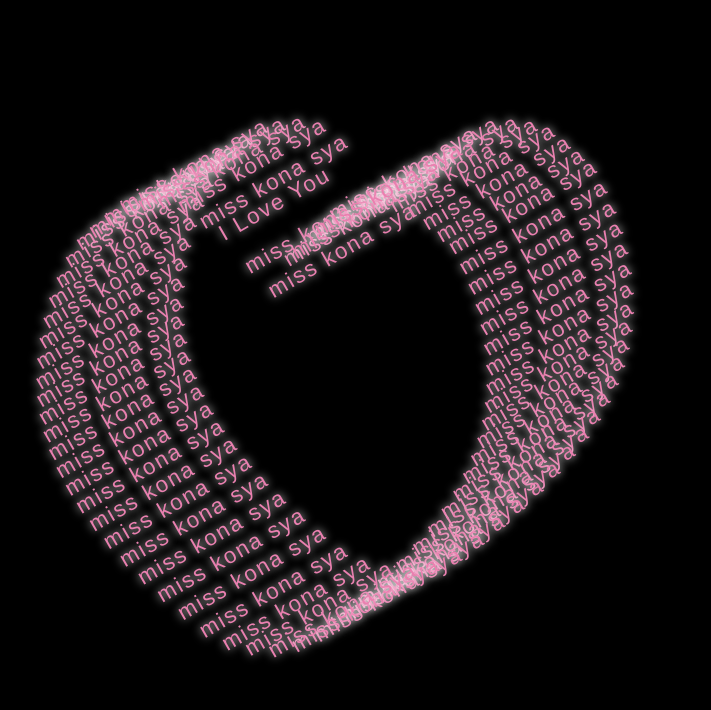
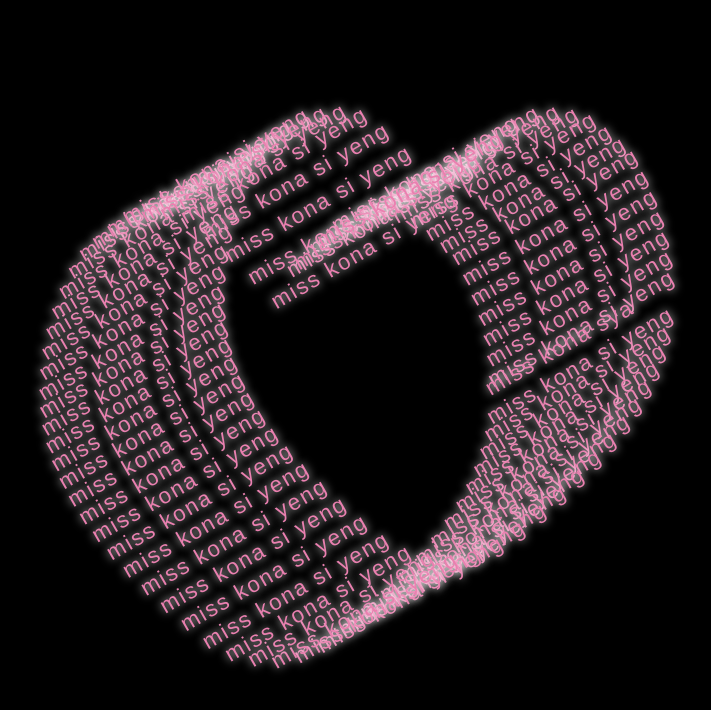
Before and after one commit to hjounk/hart, a plain HTML site: page index.html in a window 1280 px wide. Shown: the whole page, without its empty margins (389-1100 px from the left). Drawn offline with Linux system fonts and the light colour scheme.

Commit message:
Update index.html

```diff
--- a/index.html
+++ b/index.html
@@ -11,7 +11,142 @@
     <div class="love_horizontal">
      <div class="love_vertical">
       <div class="love_word">
-       miss kona sya
+       miss kona si yeng
+      </div>
+     </div>
+    </div>
+   </div>
+   <div class="love">
+    <div class="love_horizontal">
+     <div class="love_vertical">
+      <div class="love_word">
+      miss kona si yeng
+      </div>
+     </div>
+    </div>
+   </div>
+   <div class="love">
+    <div class="love_horizontal">
+     <div class="love_vertical">
+      <div class="love_word">
+       miss kona si yeng
+      </div>
+     </div>
+    </div>
+   </div>
+   <div class="love">
+    <div class="love_horizontal">
+     <div class="love_vertical">
+      <div class="love_word">
+       miss kona si yeng
+      </div>
+     </div>
+    </div>
+   </div>
+   <div class="love">
+    <div class="love_horizontal">
+     <div class="love_vertical">
+      <div class="love_word">
+      miss kona si yeng
+      </div>
+     </div>
+    </div>
+   </div>
+   <div class="love">
+    <div class="love_horizontal">
+     <div class="love_vertical">
+      <div class="love_word">
+       miss kona si yeng
+      </div>
+     </div>
+    </div>
+   </div>
+   <div class="love">
+    <div class="love_horizontal">
+     <div class="love_vertical">
+      <div class="love_word">
+       miss kona si yeng
+      </div>
+     </div>
+    </div>
+   </div>
+   <div class="love">
+    <div class="love_horizontal">
+     <div class="love_vertical">
+      <div class="love_word">
+       miss kona si yeng
+      </div>
+     </div>
+    </div>
+   </div>
+   <div class="love">
+    <div class="love_horizontal">
+     <div class="love_vertical">
+      <div class="love_word">
+      miss kona si yeng
+      </div>
+     </div>
+    </div>
+   </div>
+   <div class="love">
+    <div class="love_horizontal">
+     <div class="love_vertical">
+      <div class="love_word">
+     miss kona si yeng
+      </div>
+     </div>
+    </div>
+   </div>
+   <div class="love">
+    <div class="love_horizontal">
+     <div class="love_vertical">
+      <div class="love_word">
+      miss kona si yeng
+      </div>
+     </div>
+    </div>
+   </div>
+   <div class="love">
+    <div class="love_horizontal">
+     <div class="love_vertical">
+      <div class="love_word">
+     miss kona si yeng
+      </div>
+     </div>
+    </div>
+   </div>
+   <div class="love">
+    <div class="love_horizontal">
+     <div class="love_vertical">
+      <div class="love_word">
+      miss kona si yeng
+      </div>
+     </div>
+    </div>
+   </div>
+   <div class="love">
+    <div class="love_horizontal">
+     <div class="love_vertical">
+      <div class="love_word">
+       miss kona si yeng
+      </div>
+     </div>
+    </div>
+   </div>
+   <div class="love">
+    <div class="love_horizontal">
+     <div class="love_vertical">
+      <div class="love_word">
+       miss kona si yeng
+      </div>
+     </div>
+    </div>
+   </div>
+   <div class="love">
+    <div class="love_horizontal">
+     <div class="love_vertical">
+      <div class="love_word">
+      miss kona si yeng
       </div>
      </div>
     </div>
@@ -29,7 +164,7 @@
     <div class="love_horizontal">
      <div class="love_vertical">
       <div class="love_word">
-       miss kona sya
+     miss kona si yeng
       </div>
      </div>
     </div>
@@ -38,7 +173,7 @@
     <div class="love_horizontal">
      <div class="love_vertical">
       <div class="love_word">
-       miss kona sya
+  miss kona si yeng
       </div>
      </div>
     </div>
@@ -47,7 +182,7 @@
     <div class="love_horizontal">
      <div class="love_vertical">
       <div class="love_word">
-       miss kona sya
+      miss kona si yeng
       </div>
      </div>
     </div>
@@ -56,7 +191,7 @@
     <div class="love_horizontal">
      <div class="love_vertical">
       <div class="love_word">
-       miss kona sya
+      miss kona si yeng
       </div>
      </div>
     </div>
@@ -65,7 +200,7 @@
     <div class="love_horizontal">
      <div class="love_vertical">
       <div class="love_word">
-       miss kona sya
+       miss kona si yeng
       </div>
      </div>
     </div>
@@ -74,7 +209,7 @@
     <div class="love_horizontal">
      <div class="love_vertical">
       <div class="love_word">
-       miss kona sya
+      miss kona si yeng
       </div>
      </div>
     </div>
@@ -83,7 +218,7 @@
     <div class="love_horizontal">
      <div class="love_vertical">
       <div class="love_word">
-       miss kona sya
+       miss kona si yeng
       </div>
      </div>
     </div>
@@ -92,7 +227,7 @@
     <div class="love_horizontal">
      <div class="love_vertical">
       <div class="love_word">
-      miss kona sya
+    miss kona si yeng
       </div>
      </div>
     </div>
@@ -101,7 +236,7 @@
     <div class="love_horizontal">
      <div class="love_vertical">
       <div class="love_word">
-       miss kona sya
+       miss kona si yeng
       </div>
      </div>
     </div>
@@ -110,7 +245,7 @@
     <div class="love_horizontal">
      <div class="love_vertical">
       <div class="love_word">
-       miss kona sya
+      miss kona si yeng
       </div>
      </div>
     </div>
@@ -119,7 +254,7 @@
     <div class="love_horizontal">
      <div class="love_vertical">
       <div class="love_word">
-       miss kona sya
+      miss kona si yeng
       </div>
      </div>
     </div>
@@ -128,7 +263,7 @@
     <div class="love_horizontal">
      <div class="love_vertical">
       <div class="love_word">
-       miss kona sya
+      miss kona si yeng
       </div>
      </div>
     </div>
@@ -137,7 +272,7 @@
     <div class="love_horizontal">
      <div class="love_vertical">
       <div class="love_word">
-       miss kona sya
+      miss kona si yeng
       </div>
      </div>
     </div>
@@ -146,7 +281,7 @@
     <div class="love_horizontal">
      <div class="love_vertical">
       <div class="love_word">
-       miss kona sya
+      miss kona si yeng
       </div>
      </div>
     </div>
@@ -155,7 +290,7 @@
     <div class="love_horizontal">
      <div class="love_vertical">
       <div class="love_word">
-       miss kona sya
+     miss kona si yeng
       </div>
      </div>
     </div>
@@ -164,7 +299,7 @@
     <div class="love_horizontal">
      <div class="love_vertical">
       <div class="love_word">
-       miss kona sya
+     miss kona si yeng
       </div>
      </div>
     </div>
@@ -173,7 +308,7 @@
     <div class="love_horizontal">
      <div class="love_vertical">
       <div class="love_word">
-       miss kona sya
+    miss kona si yeng
       </div>
      </div>
     </div>
@@ -182,7 +317,7 @@
     <div class="love_horizontal">
      <div class="love_vertical">
       <div class="love_word">
-       miss kona sya
+      miss kona si yeng
       </div>
      </div>
     </div>
@@ -191,7 +326,7 @@
     <div class="love_horizontal">
      <div class="love_vertical">
       <div class="love_word">
-       miss kona sya
+       miss kona si yeng
       </div>
      </div>
     </div>
@@ -200,7 +335,7 @@
     <div class="love_horizontal">
      <div class="love_vertical">
       <div class="love_word">
-       miss kona sya
+     miss kona si yeng
       </div>
      </div>
     </div>
@@ -209,7 +344,7 @@
     <div class="love_horizontal">
      <div class="love_vertical">
       <div class="love_word">
-       miss kona sya
+     miss kona si yeng
       </div>
      </div>
     </div>
@@ -218,7 +353,7 @@
     <div class="love_horizontal">
      <div class="love_vertical">
       <div class="love_word">
-       miss kona sya
+     miss kona si yeng
       </div>
      </div>
     </div>
@@ -227,7 +362,7 @@
     <div class="love_horizontal">
      <div class="love_vertical">
       <div class="love_word">
-       miss kona sya
+miss kona si yeng
       </div>
      </div>
     </div>
@@ -236,7 +371,7 @@
     <div class="love_horizontal">
      <div class="love_vertical">
       <div class="love_word">
-       miss kona sya
+    miss kona si yeng
       </div>
      </div>
     </div>
@@ -245,7 +380,7 @@
     <div class="love_horizontal">
      <div class="love_vertical">
       <div class="love_word">
-       miss kona sya
+     miss kona si yeng
       </div>
      </div>
     </div>
@@ -254,7 +389,7 @@
     <div class="love_horizontal">
      <div class="love_vertical">
       <div class="love_word">
-      miss kona sya
+    miss kona si yeng
       </div>
      </div>
     </div>
@@ -263,7 +398,7 @@
     <div class="love_horizontal">
      <div class="love_vertical">
       <div class="love_word">
-      miss kona sya
+   miss kona si yeng
       </div>
      </div>
     </div>
@@ -272,7 +407,7 @@
     <div class="love_horizontal">
      <div class="love_vertical">
       <div class="love_word">
-      miss kona sya
+miss kona si yeng
       </div>
      </div>
     </div>
@@ -281,7 +416,7 @@
     <div class="love_horizontal">
      <div class="love_vertical">
       <div class="love_word">
-       miss kona sya
+     miss kona si yeng
       </div>
      </div>
     </div>
@@ -290,7 +425,7 @@
     <div class="love_horizontal">
      <div class="love_vertical">
       <div class="love_word">
-       miss kona sya
+miss kona si yeng
       </div>
      </div>
     </div>
@@ -299,7 +434,7 @@
     <div class="love_horizontal">
      <div class="love_vertical">
       <div class="love_word">
-       miss kona sya
+      miss kona si yeng
       </div>
      </div>
     </div>
@@ -308,7 +443,7 @@
     <div class="love_horizontal">
      <div class="love_vertical">
       <div class="love_word">
-      miss kona sya
+   miss kona si yeng
       </div>
      </div>
     </div>
@@ -317,7 +452,7 @@
     <div class="love_horizontal">
      <div class="love_vertical">
       <div class="love_word">
-       miss kona sya
+     miss kona si yeng
       </div>
      </div>
     </div>
@@ -326,7 +461,7 @@
     <div class="love_horizontal">
      <div class="love_vertical">
       <div class="love_word">
-       miss kona sya
+       miss kona si yeng
       </div>
      </div>
     </div>
@@ -335,7 +470,7 @@
     <div class="love_horizontal">
      <div class="love_vertical">
       <div class="love_word">
-       miss kona sya
+miss kona si yeng
       </div>
      </div>
     </div>
@@ -344,7 +479,7 @@
     <div class="love_horizontal">
      <div class="love_vertical">
       <div class="love_word">
-      miss kona sya
+      miss kona si yeng
       </div>
      </div>
     </div>
@@ -353,7 +488,7 @@
     <div class="love_horizontal">
      <div class="love_vertical">
       <div class="love_word">
-       miss kona sya
+       miss kona si yeng
       </div>
      </div>
     </div>
@@ -362,7 +497,7 @@
     <div class="love_horizontal">
      <div class="love_vertical">
       <div class="love_word">
-       miss kona sya
+       miss kona si yeng
       </div>
      </div>
     </div>
@@ -371,7 +506,7 @@
     <div class="love_horizontal">
      <div class="love_vertical">
       <div class="love_word">
-       miss kona sya
+miss kona si yeng
       </div>
      </div>
     </div>
@@ -380,7 +515,7 @@
     <div class="love_horizontal">
      <div class="love_vertical">
       <div class="love_word">
-       miss kona sya
+      miss kona si yeng
       </div>
      </div>
     </div>
@@ -389,7 +524,7 @@
     <div class="love_horizontal">
      <div class="love_vertical">
       <div class="love_word">
-       miss kona sya
+      miss kona si yeng
       </div>
      </div>
     </div>
@@ -398,7 +533,7 @@
     <div class="love_horizontal">
      <div class="love_vertical">
       <div class="love_word">
-       miss kona sya
+      miss kona si yeng
       </div>
      </div>
     </div>
@@ -407,7 +542,7 @@
     <div class="love_horizontal">
      <div class="love_vertical">
       <div class="love_word">
-       miss kona sya
+miss kona si yeng
       </div>
      </div>
     </div>
@@ -416,7 +551,7 @@
     <div class="love_horizontal">
      <div class="love_vertical">
       <div class="love_word">
-       miss kona sya
+     miss kona si yeng
       </div>
      </div>
     </div>
@@ -425,7 +560,7 @@
     <div class="love_horizontal">
      <div class="love_vertical">
       <div class="love_word">
-       miss kona sya
+     miss kona si yeng
       </div>
      </div>
     </div>
@@ -434,7 +569,7 @@
     <div class="love_horizontal">
      <div class="love_vertical">
       <div class="love_word">
-       miss kona sya
+ miss kona si yeng
       </div>
      </div>
     </div>
@@ -443,7 +578,7 @@
     <div class="love_horizontal">
      <div class="love_vertical">
       <div class="love_word">
-       miss kona sya
+       miss kona si yeng
       </div>
      </div>
     </div>
@@ -452,7 +587,7 @@
     <div class="love_horizontal">
      <div class="love_vertical">
       <div class="love_word">
-       miss kona sya
+       miss kona si yeng
       </div>
      </div>
     </div>
@@ -461,7 +596,7 @@
     <div class="love_horizontal">
      <div class="love_vertical">
       <div class="love_word">
-       miss kona sya
+      miss kona si yeng
       </div>
      </div>
     </div>
@@ -470,7 +605,7 @@
     <div class="love_horizontal">
      <div class="love_vertical">
       <div class="love_word">
-       miss kona sya
+miss kona si yeng
       </div>
      </div>
     </div>
@@ -479,7 +614,7 @@
     <div class="love_horizontal">
      <div class="love_vertical">
       <div class="love_word">
-      miss kona sya
+miss kona si yeng
       </div>
      </div>
     </div>
@@ -488,142 +623,7 @@
     <div class="love_horizontal">
      <div class="love_vertical">
       <div class="love_word">
-       miss kona sya
-      </div>
-     </div>
-    </div>
-   </div>
-   <div class="love">
-    <div class="love_horizontal">
-     <div class="love_vertical">
-      <div class="love_word">
-       miss kona sya
-      </div>
-     </div>
-    </div>
-   </div>
-   <div class="love">
-    <div class="love_horizontal">
-     <div class="love_vertical">
-      <div class="love_word">
-       miss kona sya
-      </div>
-     </div>
-    </div>
-   </div>
-   <div class="love">
-    <div class="love_horizontal">
-     <div class="love_vertical">
-      <div class="love_word">
-       miss kona sya
-      </div>
-     </div>
-    </div>
-   </div>
-   <div class="love">
-    <div class="love_horizontal">
-     <div class="love_vertical">
-      <div class="love_word">
-      miss kona sya
-      </div>
-     </div>
-    </div>
-   </div>
-   <div class="love">
-    <div class="love_horizontal">
-     <div class="love_vertical">
-      <div class="love_word">
-      miss kona sya
-      </div>
-     </div>
-    </div>
-   </div>
-   <div class="love">
-    <div class="love_horizontal">
-     <div class="love_vertical">
-      <div class="love_word">
-      miss kona sya
-      </div>
-     </div>
-    </div>
-   </div>
-   <div class="love">
-    <div class="love_horizontal">
-     <div class="love_vertical">
-      <div class="love_word">
-     miss kona sya
-      </div>
-     </div>
-    </div>
-   </div>
-   <div class="love">
-    <div class="love_horizontal">
-     <div class="love_vertical">
-      <div class="love_word">
-      miss kona sya
-      </div>
-     </div>
-    </div>
-   </div>
-   <div class="love">
-    <div class="love_horizontal">
-     <div class="love_vertical">
-      <div class="love_word">
- miss kona sya
-      </div>
-     </div>
-    </div>
-   </div>
-   <div class="love">
-    <div class="love_horizontal">
-     <div class="love_vertical">
-      <div class="love_word">
-       miss kona sya
-      </div>
-     </div>
-    </div>
-   </div>
-   <div class="love">
-    <div class="love_horizontal">
-     <div class="love_vertical">
-      <div class="love_word">
-       I Love You
-      </div>
-     </div>
-    </div>
-   </div>
-   <div class="love">
-    <div class="love_horizontal">
-     <div class="love_vertical">
-      <div class="love_word">
-       miss kona sya
-      </div>
-     </div>
-    </div>
-   </div>
-   <div class="love">
-    <div class="love_horizontal">
-     <div class="love_vertical">
-      <div class="love_word">
-    miss kona sya
-      </div>
-     </div>
-    </div>
-   </div>
-   <div class="love">
-    <div class="love_horizontal">
-     <div class="love_vertical">
-      <div class="love_word">
-miss kona sya
-      </div>
-     </div>
-    </div>
-   </div>
-   <div class="love">
-    <div class="love_horizontal">
-     <div class="love_vertical">
-      <div class="love_word">
-       miss kona sya
+       miss kona si yeng
       </div>
      </div>
     </div>
```
